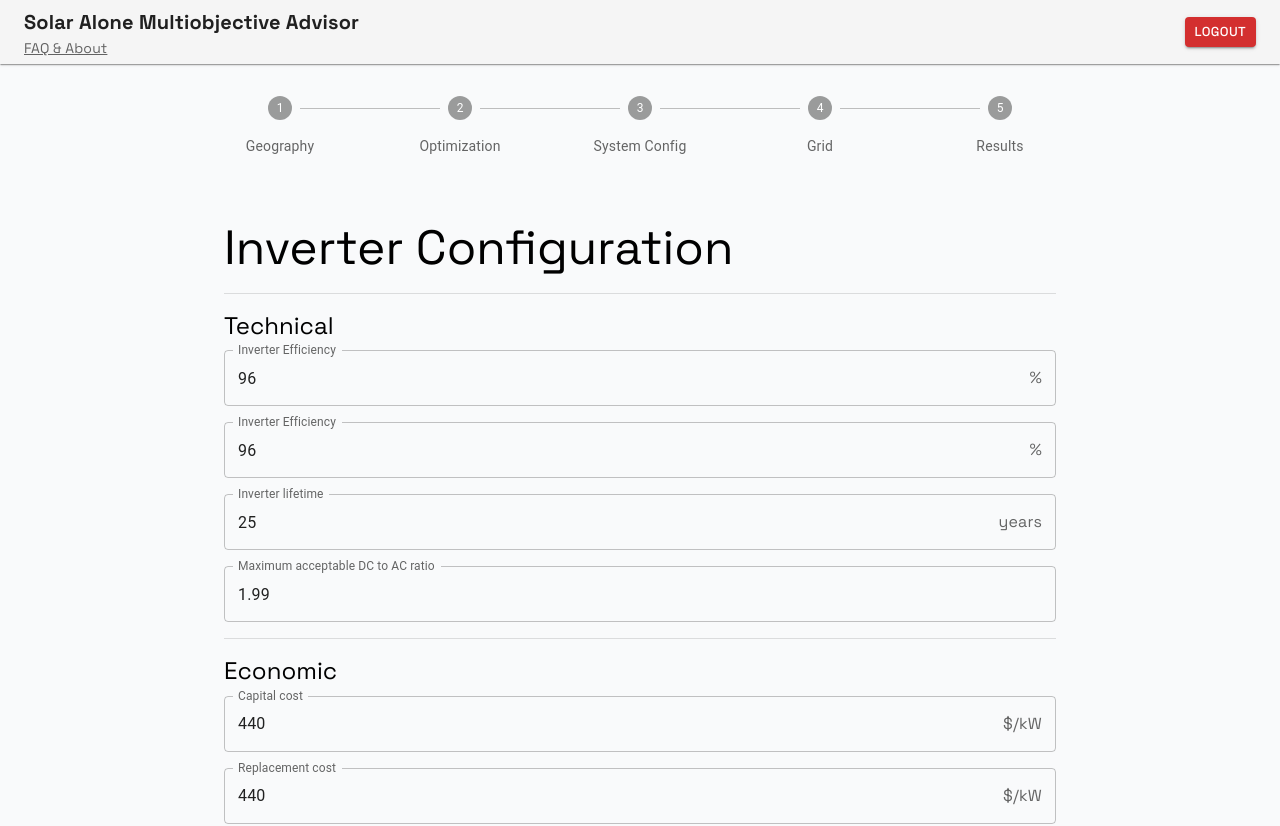
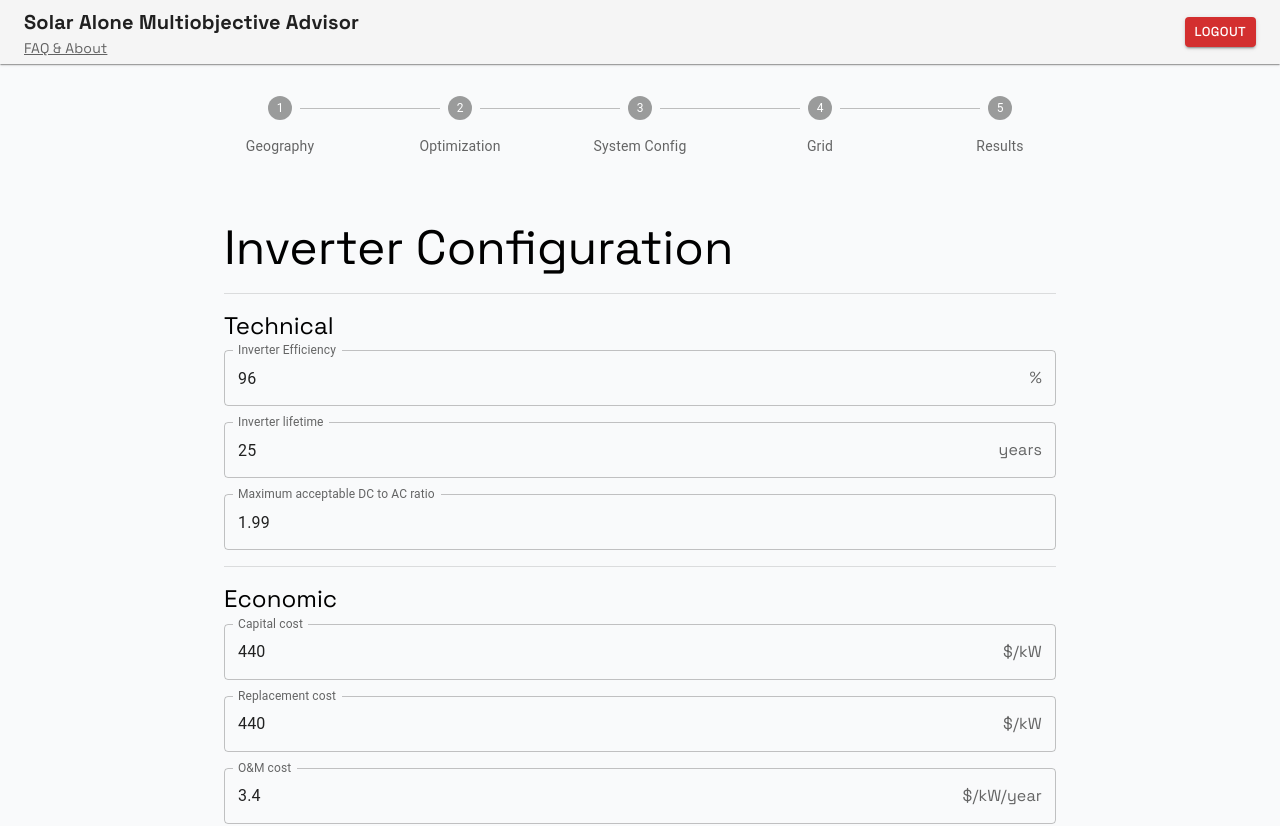
Before and after one commit to mlekhi/SAMA, a React (Vite) app in the folder frontend/: page /inverter in a window 1280 px wide. Shown: the top 826 px of the page. Built offline with nearby package versions, Linux system fonts and the light colour scheme; no server answers; sample sign-in values are in the browser's storage.

Commit message:
patching bug + persistence in inverter

```diff
--- a/frontend/src/renderer/pages/optional/Inverter.jsx
+++ b/frontend/src/renderer/pages/optional/Inverter.jsx
@@ -3,6 +3,7 @@ import { Box, Typography, TextField, Divider, Button, InputAdornment } from '@mu
 import SaveMessageAlert from '../../components/SaveMessageAlert';
 import { useNavigate } from 'react-router-dom';
 import NextPageButton from '../../components/NextPageButton';
+import { useFormData } from '../../hooks/useFormData';
 
 const defaultValues = {
   n_I: 96, // 96%
@@ -14,7 +15,11 @@ const defaultValues = {
 };
 
 function Inverter({ auth, user }) {
-  const [invData, setInvData] = useState(defaultValues);
+  const {
+    data: invData,
+    updateData
+  } = useFormData('inverter-config', defaultValues);
+
   const [saving, setSaving] = useState(false);
   const [saveMessage, setSaveMessage] = useState('');
   const navigate = useNavigate();
@@ -25,7 +30,7 @@ function Inverter({ auth, user }) {
       // Clamp to 0-100
       value = Math.max(0, Math.min(100, Number(value)));
     }
-    setInvData(prev => ({ ...prev, [field]: value }));
+    updateData({ [field]: value });
   };
 
   const handleSave = async () => {
@@ -108,7 +113,6 @@ function Inverter({ auth, user }) {
             inputProps={{ min: 0, max: 100 }}
             InputProps={{ endAdornment: <InputAdornment position="end">%</InputAdornment> }}
           />
-          <TextField label="Inverter Efficiency" value={invData.n_I} onChange={handleChange('n_I')} variant="outlined" fullWidth InputProps={{ endAdornment: <InputAdornment position="end">%</InputAdornment> }} />
           <TextField label="Inverter lifetime" value={invData.L_I} onChange={handleChange('L_I')} variant="outlined" fullWidth InputProps={{ endAdornment: <InputAdornment position="end">years</InputAdornment> }} />
           <TextField label="Maximum acceptable DC to AC ratio" value={invData.DC_AC_ratio} onChange={handleChange('DC_AC_ratio')} variant="outlined" fullWidth />
         </Box>
```
